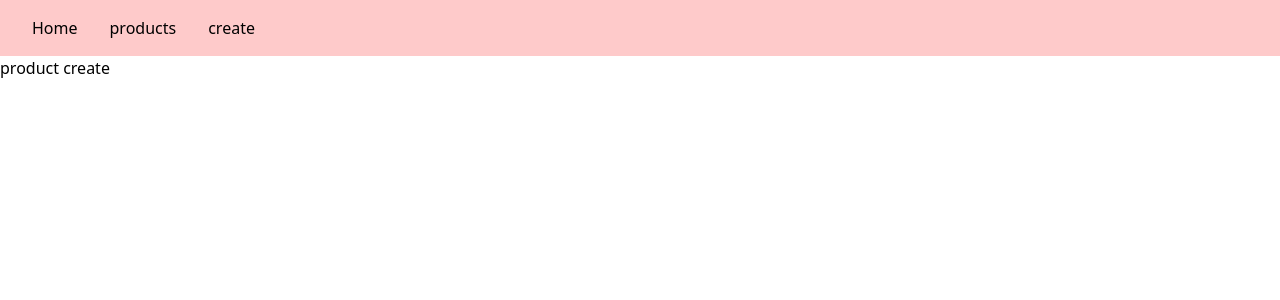
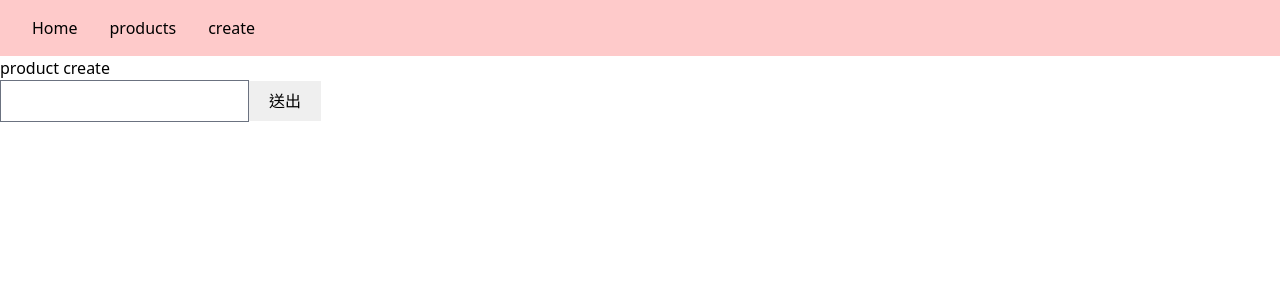
Before and after one commit to a19860101/my-nuxt, a Nuxt app: page /products/create in a window 1280 px wide. Shown: the top 300 px of the page. Built offline with nearby package versions, Linux system fonts and the light colour scheme.

Commit message:
20220923

```diff
--- a/db.json
+++ b/db.json
@@ -1,16 +1,28 @@
 {
-  "data":[
+  "data": [
     {
-      "id":1,
+      "id": 1,
       "name": "商品一"
     },
     {
-      "id":2,
+      "id": 2,
       "name": "商品二"
     },
     {
-      "id":3,
+      "id": 3,
       "name": "商品三"
+    },
+    {
+      "name": "324234",
+      "id": 4
+    },
+    {
+      "name": "測試",
+      "id": 5
+    },
+    {
+      "name": "哈哈哈",
+      "id": 6
     }
   ]
 }
--- a/pages/products/create.vue
+++ b/pages/products/create.vue
@@ -1,4 +1,39 @@
 <template>
+  <div>
+    <h1>product create</h1>
+    <form action="" method="post">
+      <input type="text" v-model="name" class="border border-gray-500 p-2">
+      <input type="submit" value="送出" class="px-5 py-2" @click.prevent="storeProduct()">
+    </form>
+    {{name}}
+  </div>
+</template>
+<script>
+  export default {
+    data(){
+      return {
+        name:''
+      }
+    },
+    methods:{
+      storeProduct(){
+        this.$axios.post('http://localhost:3333/data',{
+          name: this.name
+        }).then(res=>{
+          this.$nuxt.$loading.start();
+          console.log(res);
+          alert('資料已新增');
+          this.$router.push('/products')
+        })
+        .catch(e=>{
+          console.log(e)
+        })
+        .finally(()=>{
+          this.$nuxt.$loading.finish();
+        })
 
-  <h1>product create</h1>
-</template>
+
+      }
+    }
+  }
+</script>
```
